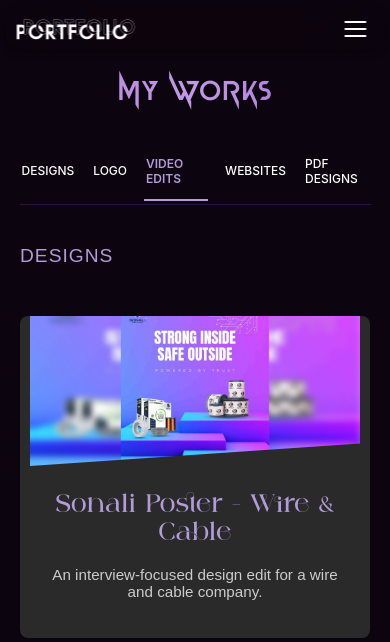
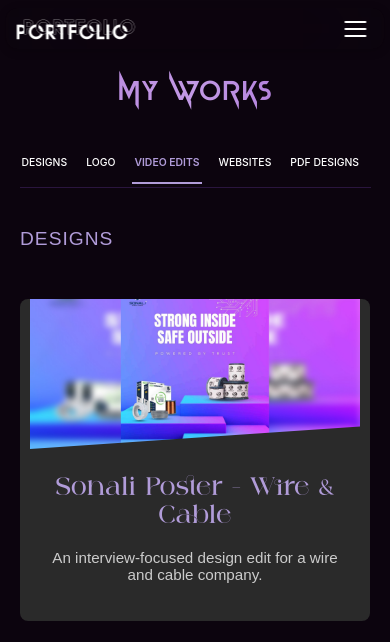
Before and after one commit to TheRiz-18/Harishkumar.com, a plain HTML site: page works.html in a window 390 px wide. Shown: the top 642 px of the page. Drawn offline with Linux system fonts and the light colour scheme; a web font is replaced by a local one.

Commit message:
Add files via upload

```diff
--- a/works.html
+++ b/works.html
@@ -715,7 +715,7 @@ gap:15px;
   }
 
   sort .item {
-    font-size: 0.75rem;
+    font-size: 0.65rem;
 text-allignment: center;
     padding: 10px 2px;
   }
```
